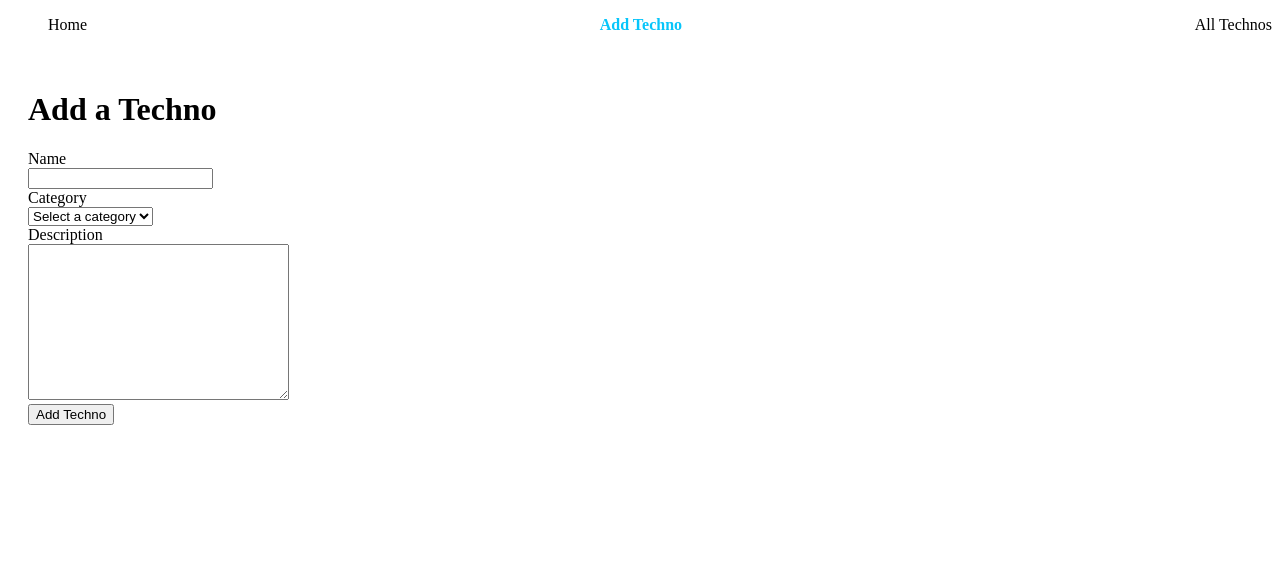
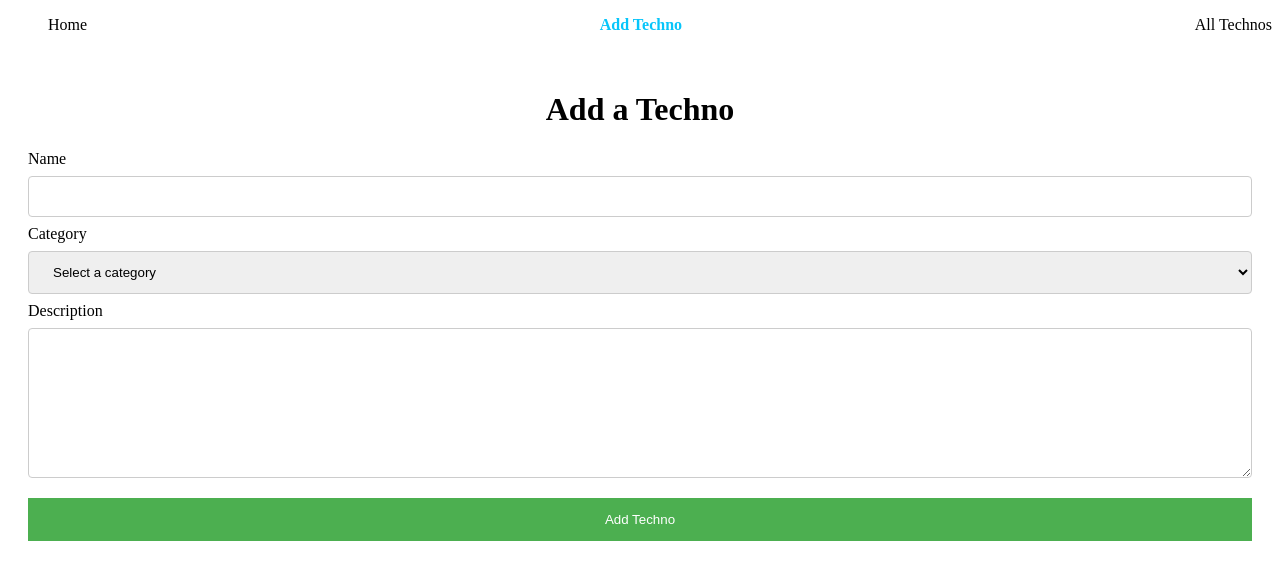
Before and after one commit to Tadkozh/reactcataloguetechnos, a React (Create React App) app: page /add in a window 1280 px wide. Shown: the top 580 px of the page. Built offline with nearby package versions, Linux system fonts and the light colour scheme.

Commit message:
CSS de TechnoAdd

```diff
--- a/src/App.js
+++ b/src/App.js
@@ -24,9 +24,19 @@ function App() {
       <Routes>
         <Route path='/' element={<Home />} />
         <Route path='/home' element={<Home />} />
-        <Route path='/add' element={<TechnoAdd handleAddTechno={handleAddTechno} hello='world' />} />
+        <Route path='/add' element={<TechnoAdd handleAddTechno={handleAddTechno} hello='world' a={10} />} />
         {/* Passage des props de App vers TechnoAdd (du parent vers l'enfant) */}
         {/* hello='world' : deuxième props à valeur pédagogique */}
+        {/* a='b' : troisième props à valeur pédagogique */}
+
+        {/* Après transfert de props on constate dans l'onglet Components de l'extension React Developper Tools :
+        TechnoAdd
+          props
+            a: "b"
+            handleAddTechno: ƒ handleAddTechno() {}
+            hello: "world"
+            new entry: "" */}
+
         <Route path='/list' element={<TechnoList />} />
       </Routes>
     </>
--- a/src/css/technoadd.css
+++ b/src/css/technoadd.css
@@ -1,3 +1,48 @@
 .techno-add {
   padding: 20px;
 }
+
+.btn {
+  background-color: #4CAF50;
+  color: white;
+  padding: 14px 20px;
+  margin: 8px 0;
+  border: none;
+  cursor: pointer;
+  width: 100%;
+}
+
+input[type=text] {
+  width: 100%;
+  padding: 12px 20px;
+  margin: 8px 0;
+  display: inline-block;
+  border: 1px solid #ccc;
+  border-radius: 4px;
+  box-sizing: border-box;
+}
+
+textarea {
+  width: 100%;
+  height: 150px;
+  padding: 12px 20px;
+  margin: 8px 0;
+  display: inline-block;
+  border: 1px solid #ccc;
+  border-radius: 4px;
+  box-sizing: border-box;
+}
+
+select {
+  width: 100%;
+  padding: 12px 20px;
+  margin: 8px 0;
+  display: inline-block;
+  border: 1px solid #ccc;
+  border-radius: 4px;
+  box-sizing: border-box;
+}
+
+h1 {
+  text-align: center;
+}
--- a/src/pages/TechnoAdd.js
+++ b/src/pages/TechnoAdd.js
@@ -6,7 +6,8 @@ export default function TechnoAdd(props) { // Passage des props de App vers Tech
       //    hello: "world"
       //    new entry: ""
 
-  const { handleAddTechno } = props //destructuring.
+  const { handleAddTechno, a } = props //déstructuration
+  // https://www.digitalocean.com/community/tutorials/understanding-destructuring-rest-parameters-and-spread-syntax-in-javascript-fr
 
   const techno = {
     name: 'React',
@@ -25,6 +26,7 @@ export default function TechnoAdd(props) { // Passage des props de App vers Tech
   function handleSubmit(evt) {
     evt.preventDefault(); //pour éviter que toute la page se rafraichisse
     handleAddTechno(techno);
+    console.log('a', a); // props à valeur pédagogique issue de App
   }
 
   return (
@@ -51,7 +53,7 @@ export default function TechnoAdd(props) { // Passage des props de App vers Tech
           <br />
           <textarea name='techno-description' id='techno-description' cols='30' rows='10'></textarea>
           <br />
-          <input type='submit' value='Add Techno' />
+          <input type='submit' value='Add Techno' className='btn'/>
         </form>
       </div>
     </div>
```
